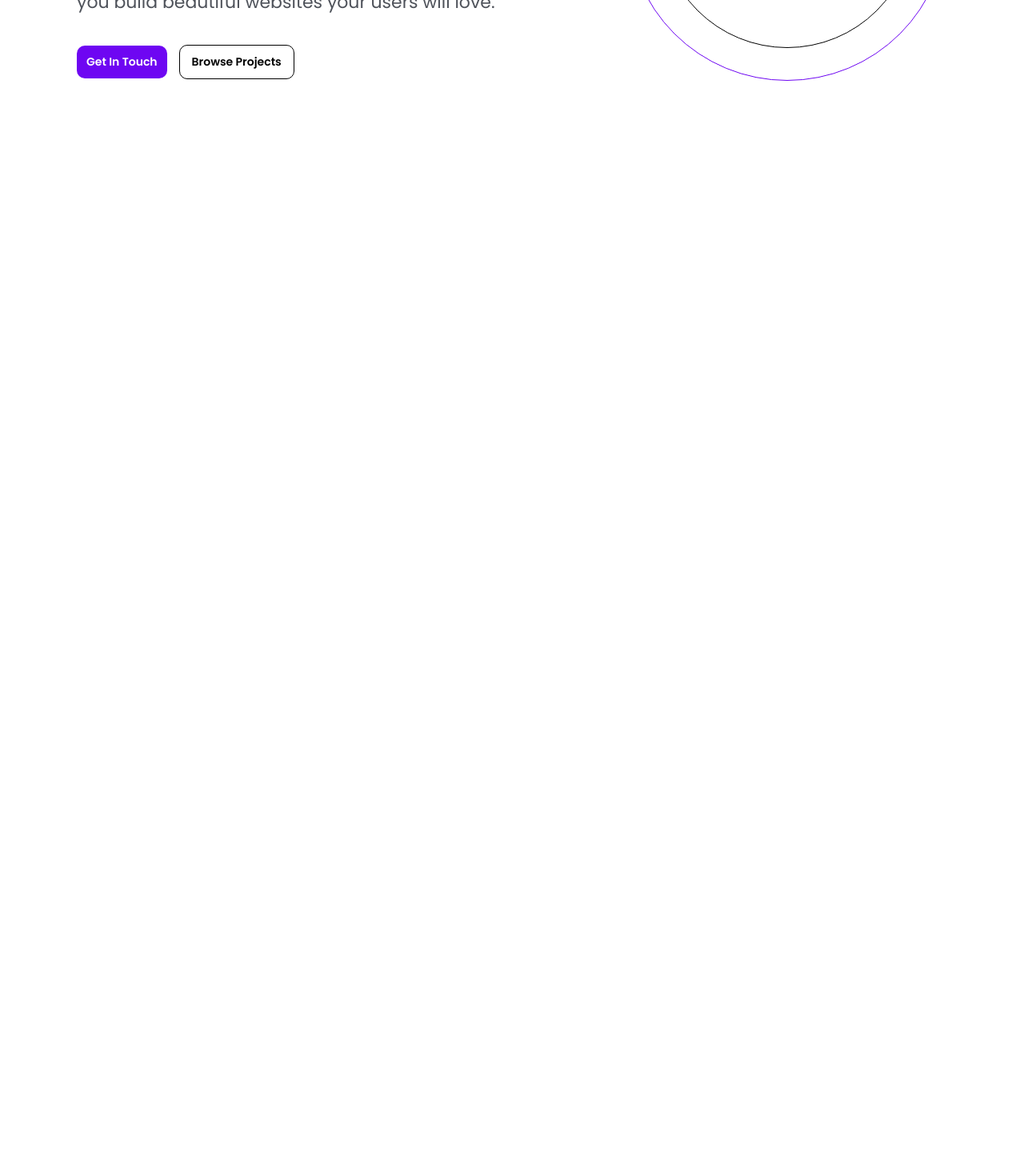
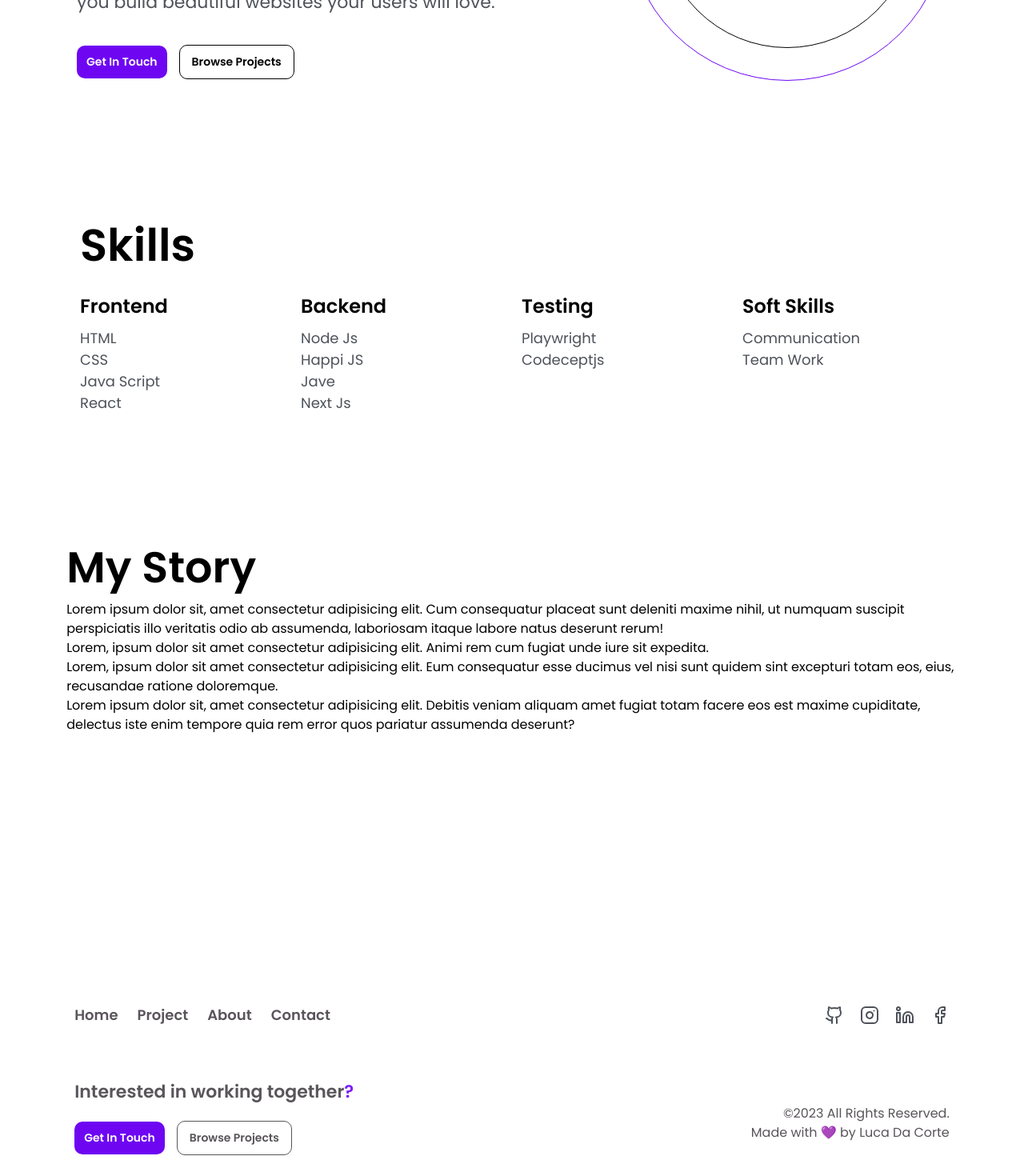
Before and after one commit to chandhru2008/Portfolio, a React (Vite) app: page / in a window 1280 px wide. Shown: the part 519-1989 px from the top of the page at 80% size. Before the commit the page ends 800 px from the top, so only its background shows below. Built offline with nearby package versions, Linux system fonts and the light colour scheme.

Commit message:
feat : added components like skills and story

```diff
--- a/package.json
+++ b/package.json
@@ -11,6 +11,8 @@
   },
   "dependencies": {
     "@tailwindcss/vite": "^4.1.4",
+    "lucide": "^0.525.0",
+    "lucide-react": "^0.525.0",
     "react": "^19.0.0",
     "react-dom": "^19.0.0"
   },
--- a/src/App.jsx
+++ b/src/App.jsx
@@ -1,16 +1,19 @@
-import { useState } from 'react'
-import reactLogo from './assets/react.svg'
-import viteLogo from '/vite.svg'
 import './App.css'
+import Footer from './Components/Footer'
 import Header from './Components/Header'
 import Home from './Components/Home'
+import MyStory from './Components/MyStory'
+import Skills from './Components/Skills'
 
 function App() {
 
   return (
     <>
-  <Header />
-  <Home />
+      <Header />
+      <Home />
+      <Skills />
+      <MyStory />
+      <Footer />
     </>
   )
 }
--- /dev/null
+++ b/src/Components/Footer.jsx
@@ -0,0 +1,50 @@
+import { Github, Instagram, Linkedin, Facebook } from 'lucide-react';
+import { useState } from 'react';
+function Footer() {
+    const socialMediaIcons = [<Github className='hover:text-[#6e06f2] cursor-pointer' />, <Instagram className='hover:text-[#6e06f2] cursor-pointer' />, <Linkedin className='hover:text-[#6e06f2]  cursor-pointer' />, <Facebook className='hover:text-[#6e06f2] cursor-pointer' />];
+
+    const [hoverElement, setHoverElement] = useState('');
+
+    return (<div className="w-screen min-h-[30vh] flex items-center justify-center bg-color-gray text-[#59555a]">
+        <div className="w-full h-full flex flex-wrap justify-between items-center p-[10px] gap-y-[50px] flex-col sm:flex-row sm:items-center  lg:w-[87%] md:w-[95%] sm:justify-center">
+            <div className='w-1/2 my-4 sm:text-center'>
+                <nav>
+                    <ul className='flex items-center gap-6 font-extrabold  text-[18px]'>
+                        <li className='hover:text-[#6e06f2] cursor-pointer'>Home</li>
+                        <li className='hover:text-[#6e06f2] cursor-pointer'>Project</li>
+                        <li className='hover:text-[#6e06f2] cursor-pointer'>About</li>
+                        <li className='hover:text-[#6e06f2] cursor-pointer'>Contact</li>
+                    </ul>
+                </nav>
+            </div>
+            <div className="w-full sm:w-[80%] md:w-1/2 flex items-center justify-center md:justify-end gap-5 text-[#4E525A] my-4">
+                {socialMediaIcons.map((si, index) => (
+                    <div key={index}>
+                        {si}
+                    </div>
+                ))}
+            </div>
+            <div className='w-1/2 '>
+                <div className='text-[22px] font-extrabold'>Interested in working together<span className='text-[#7e1df5]'>?</span>
+                </div>
+                <div className="flex gap-[15px] items-center mt-[20px]  my-4">
+                    <button className="bg-[#6e06f2] text-white px-[12px] py-[10px] rounded-[10px] text-[14px] font-bold hover:bg-[#7e1df5] hover:cursor-pointer transition duration-300">
+                        Get In Touch
+                    </button>
+                    <button className="px-[15px] py-[10px] border border-black-200 rounded-[10px] font-bold text-[14px] hover:bg-black hover:text-white hover:cursor-pointer transition duration-300">
+                        Browse Projects
+                    </button>
+                </div>
+            </div>
+            <div className='w-1/2  my-4 text-end '>
+                ©2023 All Rights Reserved.<br />
+
+                Made with 💜 by Luca Da Corte
+
+
+            </div>
+        </div>
+    </div>);
+}
+
+export default Footer;
--- a/src/Components/Header.jsx
+++ b/src/Components/Header.jsx
@@ -1,7 +1,7 @@
 import chatImage from '../assets/chat.svg'
 function Header() {
     return (<div className="w-screen h-[60px] flex items-center justify-center bg-color-gray">
-        <div className="lg:w-[85%] md:w-[95%] h-full flex justify-between items-center p-[10px]">
+        <div className="lg:w-[87%] md:w-[95%] h-full flex justify-between items-center p-[10px]">
             <div className='text-[16px] font-bold flex items-center'>Chandhru</div>
             <div className="flex items-center gap-[15px] text-[18px] font-semibold">
                 <div>Home</div>
--- /dev/null
+++ b/src/Components/MyStory.jsx
@@ -0,0 +1,13 @@
+function MyStory() {
+    return (<div className="w-screen h-[70vh] flex items-center justify-center bg-color-gray">
+        <div className="lg:w-[87%] md:w-[95%] h-full">
+            <h1 className="text-[54px] font-extrabold">My Story</h1>
+            <p>Lorem ipsum dolor sit, amet consectetur adipisicing elit. Cum consequatur placeat sunt deleniti maxime nihil, ut numquam suscipit perspiciatis illo veritatis odio ab assumenda, laboriosam itaque labore natus deserunt rerum!</p>
+            <p>Lorem, ipsum dolor sit amet consectetur adipisicing elit. Animi rem cum fugiat unde iure sit expedita.</p>
+            <p>Lorem, ipsum dolor sit amet consectetur adipisicing elit. Eum consequatur esse ducimus vel nisi sunt quidem sint excepturi totam eos, eius, recusandae ratione doloremque.</p>
+            <p>Lorem ipsum dolor sit, amet consectetur adipisicing elit. Debitis veniam aliquam amet fugiat totam facere eos est maxime cupiditate, delectus iste enim tempore quia rem error quos pariatur assumenda deserunt?</p>
+        </div>
+    </div>);
+}
+
+export default MyStory;
--- a/src/Components/Project.jsx
+++ b/src/Components/Projects/ProjectOne.jsx
@@ -10,3 +10,5 @@ function Projects(){
         </div>
     );
 }
+
+export default Projects;
--- /dev/null
+++ b/src/Components/Skills.jsx
@@ -0,0 +1,48 @@
+function Skills() {
+    return (
+        <div className='w-screen sm:h-[650px] ld:h-[300px] md:h-[400px] flex justify-center m-1'>
+            <div className="w-[85%] mx-auto">
+                <h1 className="text-[56px] font-extrabold mb-4">Skills</h1>
+                <div className="w-full h-full grid [grid-template-columns:repeat(auto-fit,minmax(200px,1fr))] gap-4 m-auto text-[18px] font-normal text-[#4E525A]">
+                    <div className="flex flex-col gap-2">
+                        <h2 className="font-extrabold text-black text-[24px]">Frontend</h2>
+                        <ul>
+                            <li>HTML</li>
+                            <li>CSS</li>
+                            <li>Java Script</li>
+                            <li>React</li>
+                        </ul>
+                    </div>
+                    <div className="flex flex-col gap-2">
+                        <h2 className="font-extrabold text-black text-[24px]">Backend</h2>
+                        <ul>
+                            <li>Node Js</li>
+                            <li>Happi JS</li>
+                            <li>Jave</li>
+                            <li>Next Js</li>
+                        </ul>
+                    </div>
+                    <div className="flex flex-col gap-2">
+                        <h2 className="font-extrabold text-black text-[24px]">Testing</h2>
+                        <ul>
+                            <li>Playwright</li>
+                            <li>Codeceptjs</li>
+                        </ul>
+                    </div>
+                    <div className="flex flex-col gap-2">
+                        <h2 className="font-extrabold text-black text-[24px]">Soft Skills</h2>
+                        <ul>
+                            <li>Communication</li>
+                            <li>Team Work</li>
+                            <li></li>
+                            <li></li>
+                        </ul>
+                    </div>
+                </div>
+
+            </div>
+        </div>
+    )
+}
+
+export default Skills;
--- a/src/index.css
+++ b/src/index.css
@@ -2,4 +2,5 @@
 @import url('https://fonts.googleapis.com/css2?family=Poppins:wght@300;400;600&display=swap');
 *{
   font-family: 'Poppins';
+  scrollbar-width: none;
 }
```
Also changed, not shown: src/Components/Projects/ProjectFour.jsx (added), src/Components/Projects/ProjectThree.jsx (added), src/Components/Projects/ProjectTwo.jsx (added), 1 other file (tests, documents, lock files or other folders).
